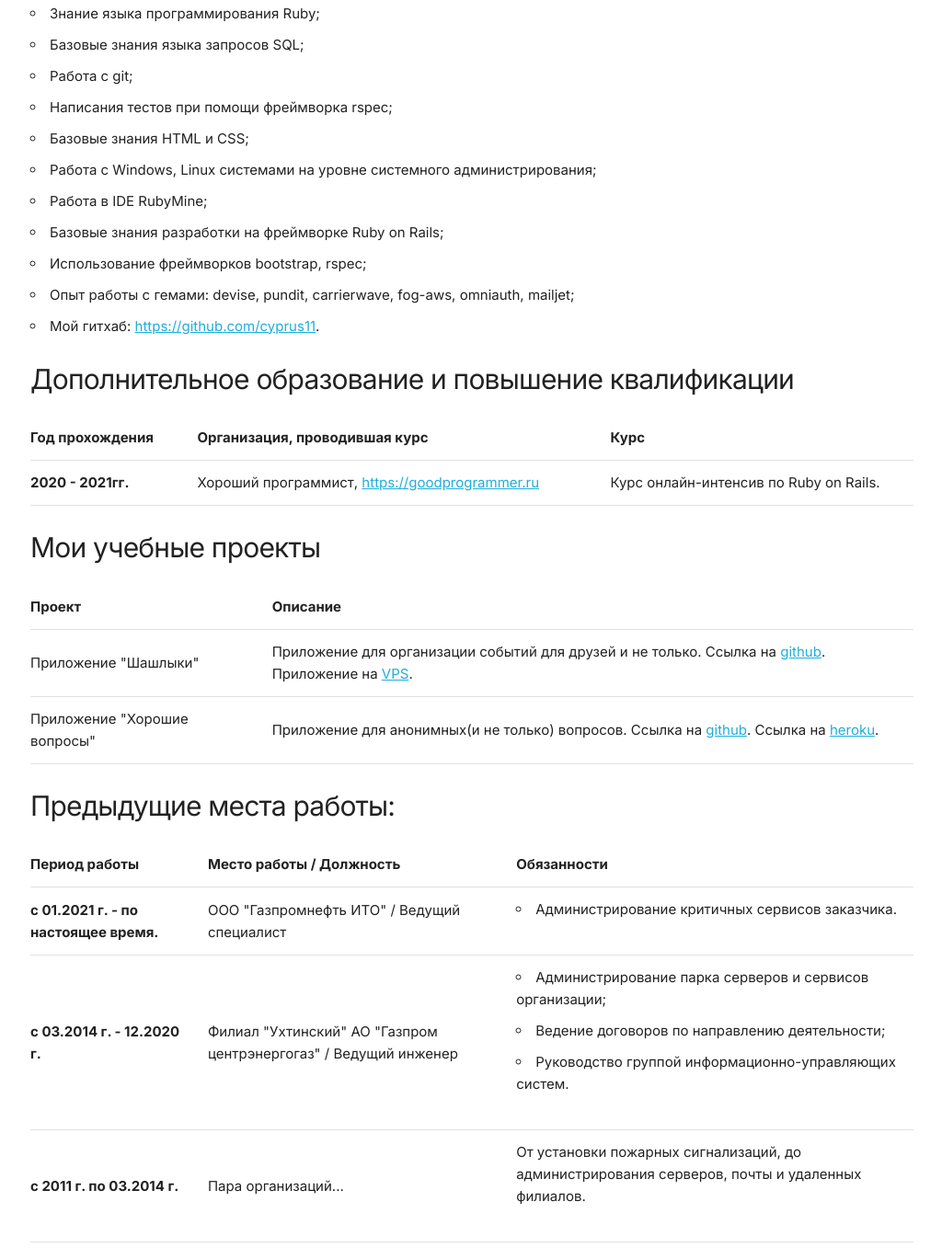
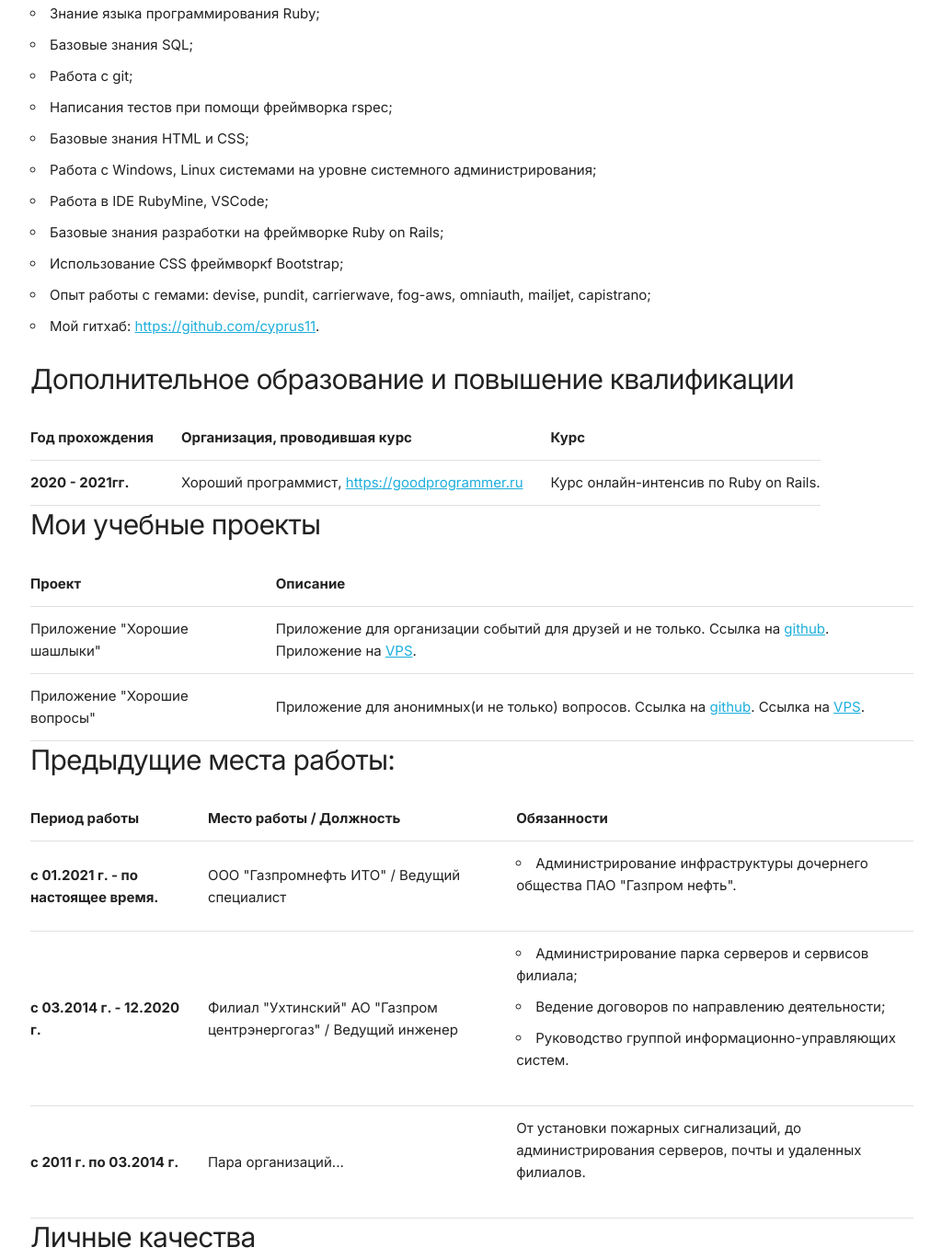
Before and after one commit to cyprus11/cv, a plain HTML site: page index.html in a window 1280 px wide. Shown: the part 411-1780 px from the top of the page at 92% size, without its empty margins (127-1151 px from the left). Drawn offline with Linux system fonts and the light colour scheme.

Commit message:
add @media to custom.css

```diff
--- a/css/custom.css
+++ b/css/custom.css
@@ -1,3 +1,13 @@
+@media (max-width: 375px) {
+  .photo {
+    display: none;
+  }
+}
+
+body {
+  word-wrap: break-word;
+}
+
 .header {
   padding-top: 20px;
 }
@@ -5,3 +15,7 @@
 .photo {
   border-radius: 20px;
 }
+
+table {
+  display: table-cell;
+}
--- a/index.html
+++ b/index.html
@@ -2,6 +2,7 @@
 <html lang="ru">
 <head>
   <meta charset="UTF-8">
+  <meta name="viewport" content="width=device-width, initial-scale=1">
   <title>Резюме Тюгаева Алексея Владимировича</title>
 
   <link rel="stylesheet" href="css/normalize.css">
@@ -39,21 +40,21 @@
     <h4>Умения и навыки:</h4>
     <ul>
       <li>Знание языка программирования Ruby;</li>
-      <li>Базовые знания языка запросов SQL;</li>
+      <li>Базовые знания SQL;</li>
       <li>Работа с git;</li>
       <li>Написания тестов при помощи фреймворка rspec;</li>
       <li>Базовые знания HTML и CSS;</li>
       <li>Работа с Windows, Linux системами на уровне системного администрирования;</li>
-      <li>Работа в IDE RubyMine;</li>
+      <li>Работа в IDE RubyMine, VSCode;</li>
       <li>Базовые знания разработки на фреймворке Ruby on Rails;</li>
-      <li>Использование фреймворков bootstrap, rspec;</li>
-      <li>Опыт работы с гемами: devise, pundit, carrierwave, fog-aws, omniauth, mailjet;</li>
+      <li>Использование CSS фреймворкf Bootstrap;</li>
+      <li>Опыт работы с гемами: devise, pundit, carrierwave, fog-aws, omniauth, mailjet, capistrano;</li>
       <li>Мой гитхаб: <a href="https://github.com/cyprus11">https://github.com/cyprus11</a>.</li>
     </ul>
   </div>
   <div class="row">
     <h4>Дополнительное образование и повышение квалификации</h4>
-    <table class="u-full-width">
+    <table class="u-max-full-width">
       <thead>
       <tr>
         <th>Год прохождения</th>
@@ -72,7 +73,7 @@
   </div>
   <div class="row">
     <h4>Мои учебные проекты</h4>
-    <table class="u-full-width">
+    <table class="u-max-full-width">
       <thead>
       <tr>
         <th>Проект</th>
@@ -81,11 +82,11 @@
       </thead>
       <tbody>
       <tr>
-        <td>Приложение "Шашлыки"</td>
+        <td>Приложение "Хорошие шашлыки"</td>
         <td>
           Приложение для организации событий для друзей и не только.
           Ссылка на <a href="https://github.com/cyprus11/bbq">github</a>.
-          Приложение на <a href="https://tav-dev.tk">VPS</a>.
+          Приложение на <a href="https://bbq.tav-dev.tk">VPS</a>.
         </td>
       </tr>
       <tr>
@@ -93,7 +94,7 @@
         <td>
           Приложение для анонимных(и не только) вопросов.
           Ссылка на <a href="https://github.com/cyprus11/askme">github</a>.
-          Ссылка на <a href="https://protected-woodland-41348.herokuapp.com/">heroku</a>.
+          Ссылка на <a href="https://askme.tav-dev.tk/">VPS</a>.
         </td>
       </tr>
       </tbody>
@@ -102,7 +103,7 @@
   <div class="row">
     <h4>Предыдущие места работы:</h4>
     <div class="row">
-      <table class="u-full-width">
+      <table class="u-max-full-width">
         <thead>
         <tr>
           <th>Период работы</th>
@@ -116,7 +117,7 @@
           <td>ООО "Газпромнефть ИТО" / Ведущий специалист</td>
           <td>
             <ul>
-              <li>Администрирование критичных сервисов заказчика.</li>
+              <li>Администрирование инфраструктуры дочернего общества ПАО "Газпром нефть".</li>
             </ul>
           </td>
         </tr>
@@ -125,7 +126,7 @@
           <td>Филиал "Ухтинский" АО "Газпром центрэнергогаз" / Ведущий инженер</td>
           <td>
             <ul>
-              <li>Администрирование парка серверов и сервисов организации;</li>
+              <li>Администрирование парка серверов и сервисов филиала;</li>
               <li>Ведение договоров по направлению деятельности;</li>
               <li>Руководство группой информационно-управляющих систем.</li>
             </ul>
```
